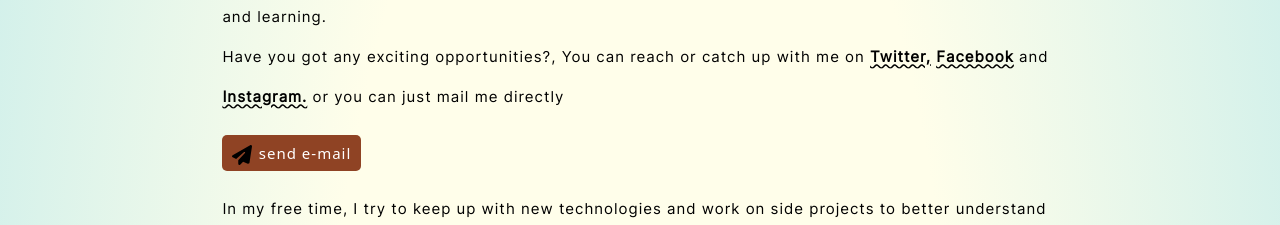
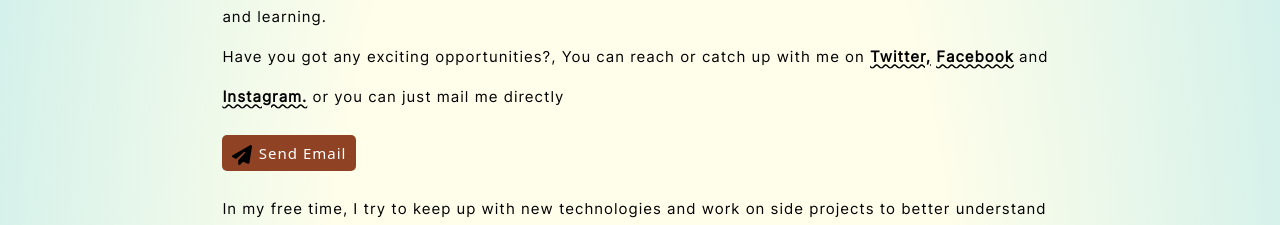
Before and after one commit to jimatth121/My-Portfolio1, a React (Create React App) app: page / in a window 1280 px wide. Shown: the part 1160-1385 px from the top of the page. Built offline with nearby package versions, Linux system fonts and the light colour scheme.

Commit message:
updated portfolio

```diff
--- a/src/components/Body.js
+++ b/src/components/Body.js
@@ -105,6 +105,18 @@ const Body = () => {
       body: "Amazon UI  built to replicate Amazon interface without the functionality and built with React and tailwind and hosted on vercel ",
     },
   ];
+
+  const MailTo = ({ email, subject, body, children }) => {
+    const mailToLink = `mailto:${email}?subject=${encodeURIComponent(
+      subject
+    )}&body=${encodeURIComponent(body)}`;
+
+    return (
+      <a className="text-white" href={mailToLink}>
+        {children}
+      </a>
+    );
+  };
   return (
     <div className=" relative">
       <div className="relative ">
@@ -203,7 +215,11 @@ const Body = () => {
               or you can just mail me directly{" "}
             </p>
             <p className="mail_button">
-              <a className="text-white ">
+              <MailTo
+                email="jimatth121@gmail.com"
+                subject="Hello"
+                body="I have Work for you"
+              >
                 <svg
                   className="svg text-white"
                   width="20px"
@@ -213,8 +229,8 @@ const Body = () => {
                 >
                   <path d="M498.1 5.6c10.1 7 15.4 19.1 13.5 31.2l-64 416c-1.5 9.7-7.4 18.2-16 23s-18.9 5.4-28 1.6L284 427.7l-68.5 74.1c-8.9 9.7-22.9 12.9-35.2 8.1S160 493.2 160 480V396.4c0-4 1.5-7.8 4.2-10.7L331.8 202.8c5.8-6.3 5.6-16-.4-22s-15.7-6.4-22-.7L106 360.8 17.7 316.6C7.1 311.3 .3 300.7 0 288.9s5.9-22.8 16.1-28.7l448-256c10.7-6.1 23.9-5.5 34 1.4z" />
                 </svg>
-                send e-mail
-              </a>{" "}
+                Send Email
+              </MailTo>
             </p>
             <p className=" font-InterReg">
               In my free time, I try to keep up with new technologies and work
```
